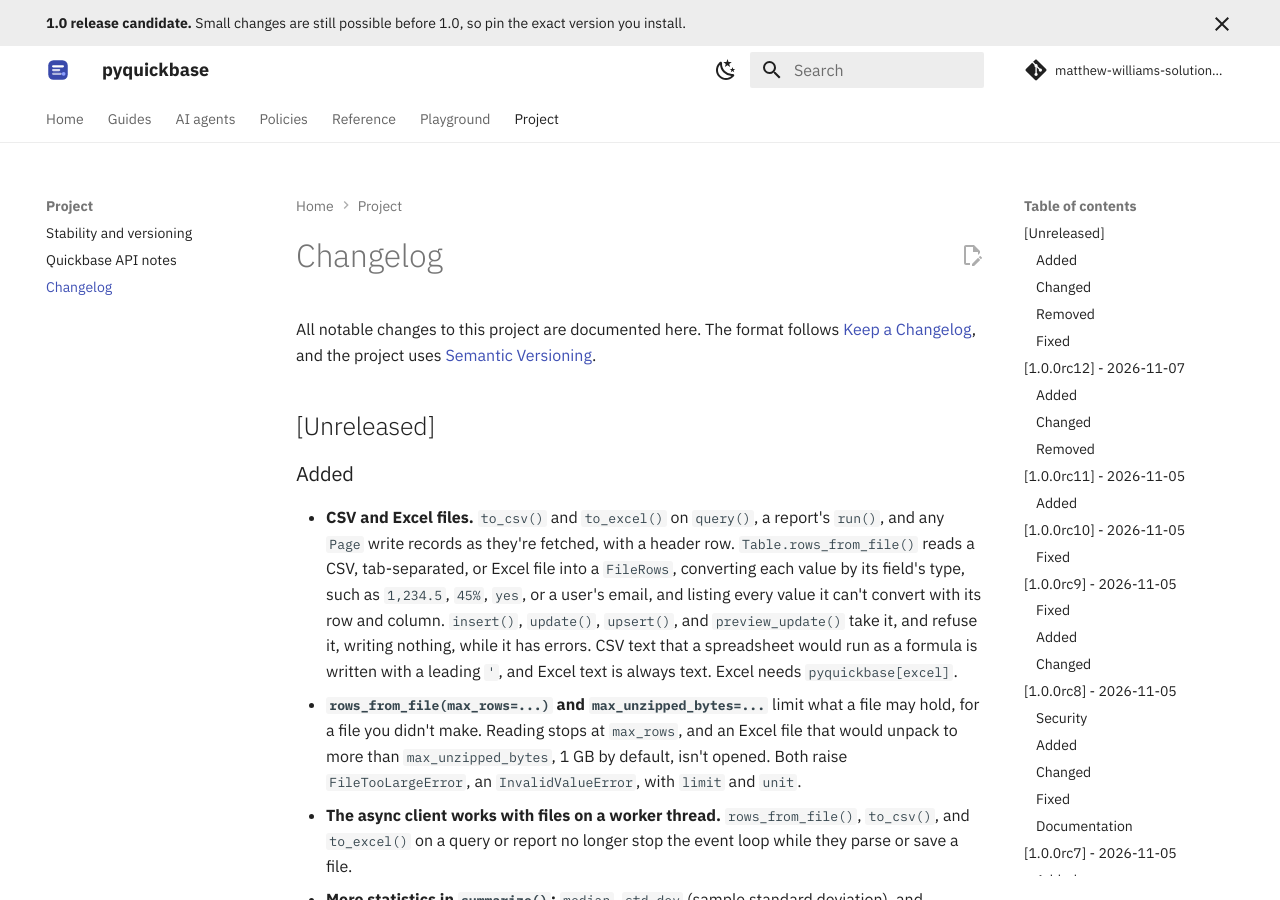
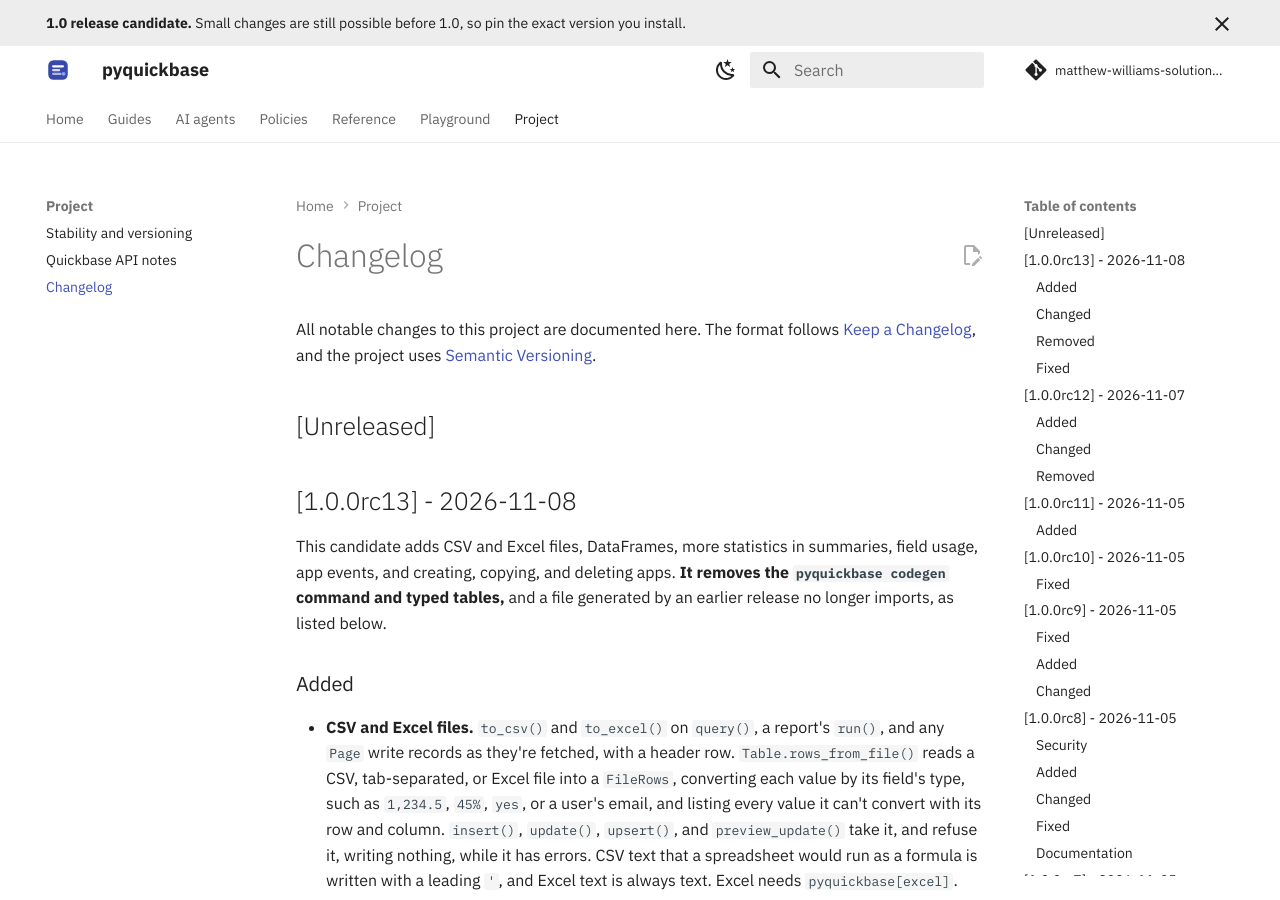
Before and after one commit to matthew-williams-solutions/pyquickbase, an MkDocs documentation site: the page built from docs/changelog.md, in a window 1280 px wide and 900 px high. Built offline with MkDocs 1.6.1 and Material for MkDocs 9.7.7, drawn with Linux system fonts in a browser that asks for light colours; comment, search, counter and statistics services are not loaded.

Commit message:
Release 1.0.0rc13

````diff
--- a/CHANGELOG.md
+++ b/CHANGELOG.md
@@ -5,6 +5,12 @@ All notable changes to this project are documented here. The format follows
 [Semantic Versioning](https://semver.org/spec/v2.0.0.html).
 
 ## [Unreleased]
+
+## [1.0.0rc13] - 2026-11-08
+
+This candidate adds CSV and Excel files, DataFrames, more statistics in summaries, field usage, app
+events, and creating, copying, and deleting apps. **It removes the `pyquickbase codegen` command and
+typed tables,** and a file generated by an earlier release no longer imports, as listed below.
 
 ### Added
 
--- a/docs/getting-started.md
+++ b/docs/getting-started.md
@@ -13,7 +13,7 @@ You need three things from Quickbase:
 ## Install
 
 ```bash
-pip install pyquickbase==1.0.0rc12
+pip install pyquickbase==1.0.0rc13
 ```
 
 ## Read some records
--- a/src/pyquickbase/_version.py
+++ b/src/pyquickbase/_version.py
@@ -1 +1 @@
-__version__ = "1.0.0rc12"
+__version__ = "1.0.0rc13"
````
Also changed, not shown: README.md (+1 -1 lines), docs/index.md (+1 -1 lines).
